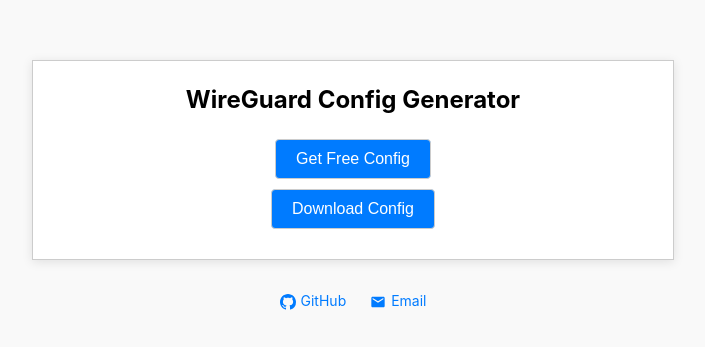
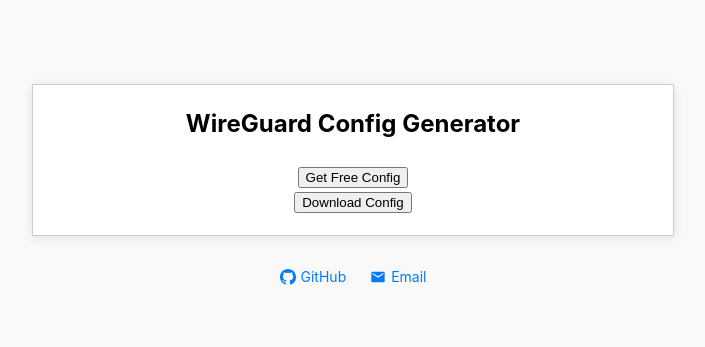
Before and after one commit to deployerip/Wireguard-Generator-web, a plain HTML site: page index.html in a window 1280 px wide. Shown: the part 207-554 px from the top of the page, without its empty margins (287-992 px from the left). Drawn offline with Linux system fonts and the light colour scheme.

Commit message:
Update index.html

```diff
--- a/index.html
+++ b/index.html
@@ -61,7 +61,7 @@
             margin-bottom: 10px;
         }
 
-        button {
+        /* button {
             padding: 10px 20px;
             font-size: 16px;
             border: 1px solid #ccc;
@@ -71,7 +71,7 @@
             color: white;
             border-radius: 4px;
             transition: background-color 0.3s ease;
-        }
+        } */
 
         button:disabled {
             opacity: 0.7;
```
